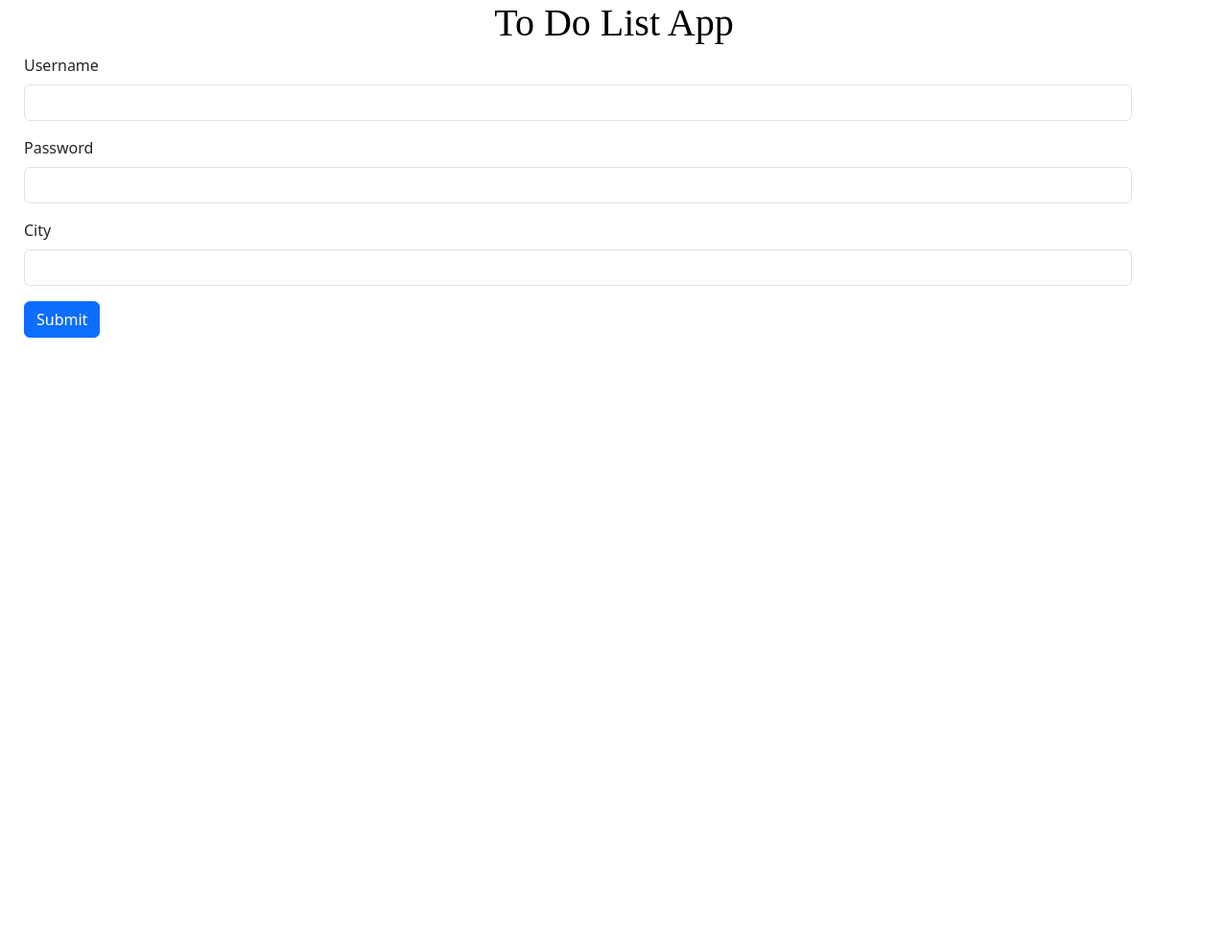
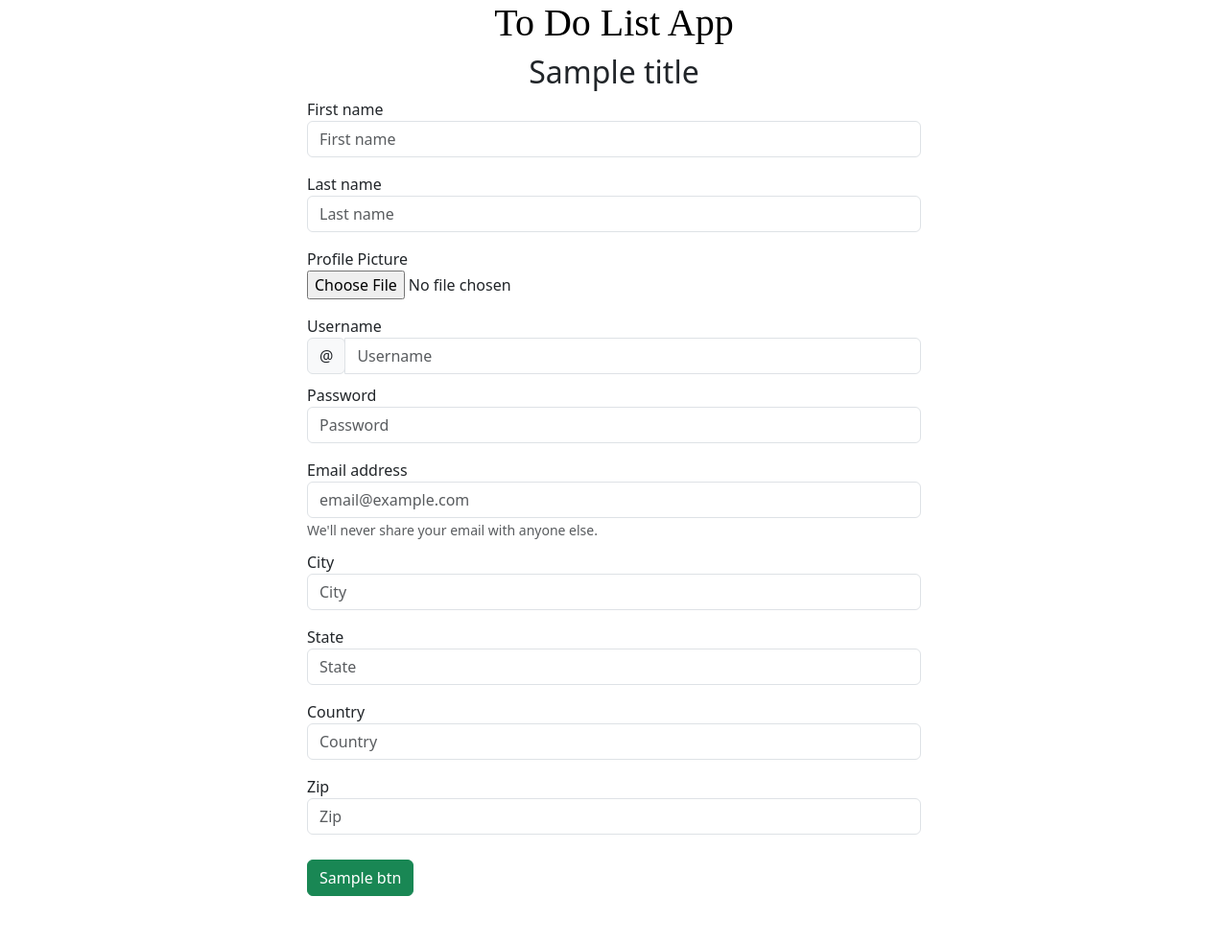
Before and after one commit to jenilchudgar/To-Do-List-App, a Python web app: template templates/register.html in a window 1280 px wide. Shown: the whole page at 96% size. Before the commit the page ends 352 px from the top, so only its background shows below. Run offline with Jinja, Linux system fonts and the light colour scheme; the template is opened without the code that fills it: most values are stand-ins (such as "Sample title", 1, 10 or a date in 2020).

Commit message:
Added Further fields in Registration and also added feature to update the user profile page. Added fields to search in search box on index page.

```diff
--- a/code.sql
+++ b/code.sql
@@ -1,2 +1,2 @@
 USE flaskbase;
-SELECT * FROM tasks;
+SELECT * FROM users;
--- a/templates/add_tasks.html
+++ b/templates/add_tasks.html
@@ -1,7 +1,7 @@
 {% extends 'base.html' %}
 
 {% block content %}
-    <h3 style="text-align: center;">Add Task</h3>
+    <h2 style="text-align: center;">Add Task</h2>
     <style>
         .box{
             margin-left: 25px;
--- a/templates/base.html
+++ b/templates/base.html
@@ -12,7 +12,7 @@
           pointer-events: none;
         }
 
-        h1,h2,h3,h4,h5,h6{
+        h1,h2,h2,h4,h5,h6{
           user-select: none;
         }
     </style>
--- a/templates/register.html
+++ b/templates/register.html
@@ -1,28 +1,89 @@
 {% extends 'base.html' %}
 
 {% block content %}
-<form method="POST">
     {{ csrf_input }}
     <style>
         .box{
             margin-left: 25px;
             margin-right: 100px;
         }
+        small, label{
+            user-select: none;
+            user-select: none;
+            -webkit-user-select: none;
+            -moz-user-select: none;
+            -ms-user-select: none;
+        }
+        .fixedw{
+            width: 50vw;
+        }
+        form, .center{
+            display: flex;
+            align-items: center;
+            justify-content: center;
+        }
     </style>
-    <div class="mb-3 box">
-        <label for="exampleInputUsername1" class="form-label">Username</label>
-        <input type="text" name="username" class="form-control" id="exampleInputUsername1" aria-describedby="usernameHelp">
+
+    <div>
+        <h2 class="center">{{title}}</h2>
+        <form method="POST" enctype="multipart/form-data" action="{{path}}">
+            <div class="form-row">
+                <div class="col-md-4 mb-3">
+                    <label for="validationDefault01">First name</label>
+                    <input type="text" class="form-control fixedw" id="validationDefault01" placeholder="First name" required name="first_name" value="{{ user.first_name if user else '' }}">
+                </div>
+
+                <div class="col-md-4 mb-3">
+                    <label for="validationDefault02">Last name</label>
+                    <input type="text" class="form-control fixedw" id="validationDefault02" placeholder="Last name" required name="last_name" value="{{ user.last_name if user else '' }}">
+                </div>
+
+                <div class="col-md-4 mb-3">
+                    <label for="profilePic">Profile Picture</label>
+                    <input type="file" class="form-control-file" id="profilePic" name="profile_picture" accept="image/*" >
+                </div>
+
+                <div class="col-md-4 mb-3">
+                    <label for="validationDefaultUsername">Username</label>
+                    <div class="input-group fixedw">
+                        <div class="input-group-prepend">
+                            <span class="input-group-text" id="inputGroupPrepend2">@</span>
+                        </div>
+                        <input type="text" class="form-control" id="validationDefaultUsername" placeholder="Username" aria-describedby="inputGroupPrepend2" required name="username" value="{{ user.username if user else '' }}">
+                    </div>
+                    <label for="exampleInputPassword1" style="margin-top: 10px;">Password</label>
+                    <input type="password" class="form-control fixedw"  id="exampleInputPassword1" placeholder="Password" style="margin-bottom: 10px;" name="password">
+            </div>
+
+            <div class="form-group">
+                <label for="exampleInputEmail1">Email address</label>
+                <input type="email" class="form-control fixedw" id="exampleInputEmail1" aria-describedby="emailHelp" placeholder="email@example.com" name="email" value="{{ user.email if user else '' }}">
+                <small id="emailHelp" class="form-text text-muted">We'll never share your email with anyone else.</small>
+            </div>
+
+            <div class="form-row">
+                <div class="col-md-6 mb-3">
+                    <label for="validationDefault03" style="margin-top: 10px;">City</label>
+                    <input type="text" class="form-control fixedw" id="validationDefault03" placeholder="City" required name="city" value="{{ user.city if user else '' }}">
+                </div>
+
+                <div class="col-md-3 mb-3">
+                    <label for="validationDefault04">State</label>
+                    <input type="text" class="form-control fixedw" id="validationDefault04" placeholder="State" required name="state" value="{{ user.state if user else '' }}">
+                </div>
+
+                <div class="col-md-3 mb-3">
+                    <label for="validationDefault04">Country</label>
+                    <input type="text" class="form-control fixedw" id="validationDefault04" placeholder="Country" required name="country" value="{{ user.country if user else '' }}">
+                </div>
+
+                <div class="col-md-3 mb-3">
+                    <label for="validationDefault05">Zip</label>
+                    <input type="text" class="form-control fixedw" id="validationDefault05" placeholder="Zip" required name="zip" value="{{ user.zip if user else '' }}">
+                </div>
+            </div>
+
+            <button class="btn btn-success" type="submit"  style="margin-top: 10px; margin-bottom: 50px;">{{btn}}</button>
+        </form>
     </div>
-
-    <div class="mb-3 box">
-        <label for="exampleInputPassword1" class="form-label">Password</label>
-        <input type="password" name="password" class="form-control" id="exampleInputPassword1">
-    </div>
-
-    <div class="mb-3 box">
-        <label for="exampleInputUsername1" class="form-label">City</label>
-        <input type="text" name="city" class="form-control" id="exampleInputUsername1" aria-describedby="usernameHelp">
-    </div>
-    <button type="submit" class="btn btn-primary box">Submit</button>
-</form>
 {% endblock %}
--- a/templates/result.html
+++ b/templates/result.html
@@ -62,6 +62,6 @@
     <script>
         setTimeout(() => {
             document.getElementById("popup").classList.add("open-popup")
-        },100);
+        },50);
     </script>
 {% endblock %}
--- a/templates/update_task.html
+++ b/templates/update_task.html
@@ -1,7 +1,7 @@
 {% extends 'base.html' %}
 
 {% block content %}
-    <h3 style="text-align: center;">Update Task</h3>
+    <h2 style="text-align: center;">Update Task</h2>
     <style>
         .box{
             margin-left: 25px;
--- a/templates/users.html
+++ b/templates/users.html
@@ -2,7 +2,7 @@
 
 {% block content %}
     {% if admin %}
-        <h3 style="text-align: center;">Users</h3>
+        <h2 style="text-align: center;">Users</h2>
         <div class="container mt-4">
             <div class="table">
             <table class="table table-bordered table-hover text-center">
```
Also changed, not shown: main.py (+178 -26 lines), templates/index.html (+24 -2 lines), templates/tasks.html (+30 -14 lines).
